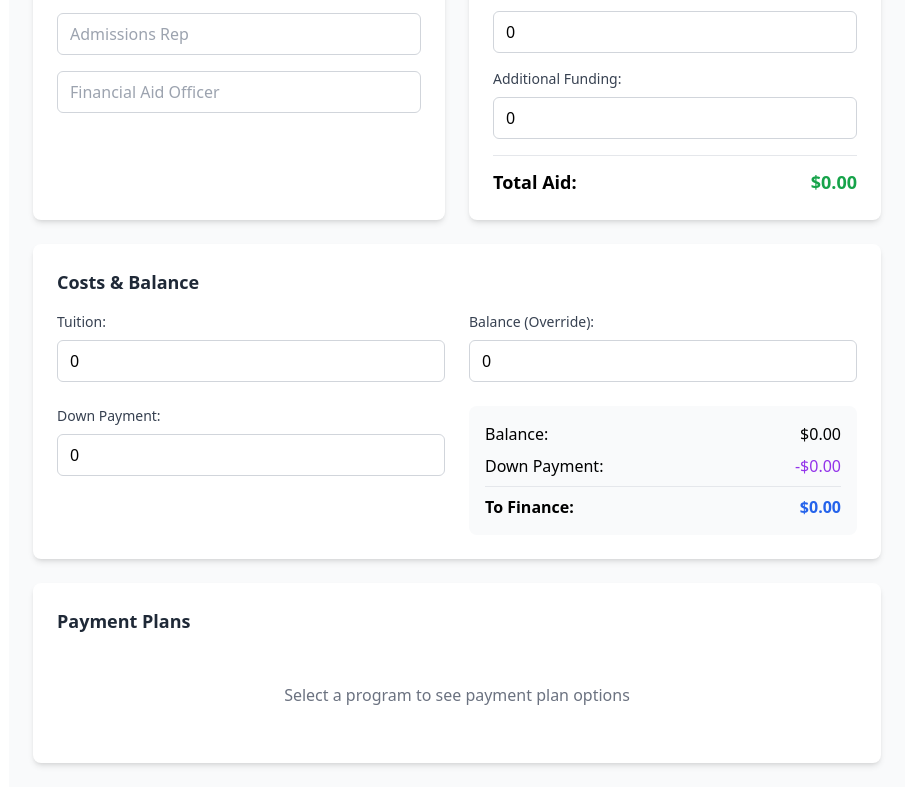
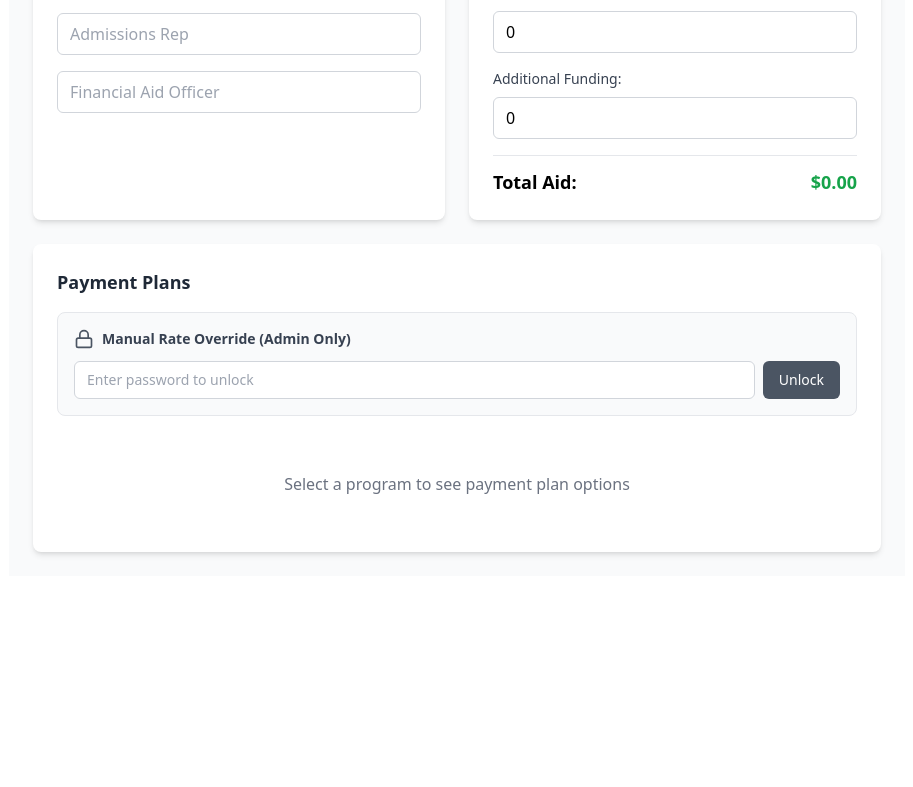
Before and after one commit to paulrsapio-maker/payment-calculator, a React (Create React App) app: page / in a window 1280 px wide. Shown: the part 525-1312 px from the top of the page, without its empty margins (183-1096 px from the left). After the commit the page ends 1101 px from the top, so only its background shows below. Built offline with nearby package versions, Linux system fonts and the light colour scheme.

Commit message:
Update App.js
Updating for manual override feature.

```diff
--- a/src/App.js
+++ b/src/App.js
@@ -1,5 +1,5 @@
 import React, { useState, useEffect } from 'react';
-import { Calculator, DollarSign, Calendar, FileText, User, Download } from 'lucide-react';
+import { Calculator, DollarSign, Calendar, FileText, User, Download, Lock, Unlock } from 'lucide-react';
 
 const PaymentPlanCalculator = () => {
   const [campusInfo, setCampusInfo] = useState({ campus: '', program: '' });
@@ -14,6 +14,18 @@ const PaymentPlanCalculator = () => {
   const [balance, setBalance] = useState(0);
   const [downPayment, setDownPayment] = useState(0);
   const [paymentPlans, setPaymentPlans] = useState([]);
+
+  // Rate override system
+  const [rateOverrideEnabled, setRateOverrideEnabled] = useState(false);
+  const [passwordInput, setPasswordInput] = useState('');
+  const [manualRates, setManualRates] = useState({
+    plan1: null,
+    plan2: null,
+    plan3: null,
+    plan4: null,
+    plan5: null
+  });
+  const OVERRIDE_PASSWORD = 'mikhail2025';
 
   // Simplified database
   const programDB = {
@@ -61,7 +73,7 @@ const PaymentPlanCalculator = () => {
       { campusId: "nce", name: "Electrician (720 Clock Hours)", duration: "9 months", weeks: 39, months: 9, tuitionCost: 16584 },
       { campusId: "nce", name: "Lab Assistant, EKG Technician/Phlebotomist", duration: "9 months", weeks: 39, months: 9, tuitionCost: 14850 },
       { campusId: "nce", name: "Medical Assistant", duration: "9 months", weeks: 39, months: 9, tuitionCost: 14065 },
-      // ATI - Fixed costs here
+      // ATI
       { campusId: "ati", name: "Automotive Technology", duration: "14 months", weeks: 61, months: 14, tuitionCost: 24530 },
       { campusId: "ati", name: "HVAC/CR", duration: "10 months", weeks: 43, months: 10, tuitionCost: 17535 },
       { campusId: "ati", name: "Electrician (720 Clock Hours)", duration: "9 months", weeks: 39, months: 9, tuitionCost: 18457 },
@@ -101,10 +113,43 @@ const PaymentPlanCalculator = () => {
     } else if (monthsBeyond <= 36) {
       baseRate = 8.9;
     } else {
-      baseRate = 9.9;  // 48+ months beyond program
+      baseRate = 9.9;
     }
     const discount = (downPct / 2) / 100;
     return Math.round(baseRate * (1 - discount) * 10) / 10;
+  };
+
+  const handlePasswordSubmit = () => {
+    if (passwordInput === OVERRIDE_PASSWORD) {
+      setRateOverrideEnabled(true);
+      setPasswordInput('');
+    } else {
+      alert('Incorrect password. Please try again.');
+      setPasswordInput('');
+    }
+  };
+
+  const handleRateOverride = (planIndex, value) => {
+    const rate = value === '' || value === null ? null : parseFloat(value);
+    setManualRates(prev => ({
+      ...prev,
+      [`plan${planIndex + 1}`]: rate
+    }));
+  };
+
+  const lockOverrides = () => {
+    setRateOverrideEnabled(false);
+  };
+
+  const clearAndLockOverrides = () => {
+    setManualRates({
+      plan1: null,
+      plan2: null,
+      plan3: null,
+      plan4: null,
+      plan5: null
+    });
+    setRateOverrideEnabled(false);
   };
 
   useEffect(() => {
@@ -116,10 +161,13 @@ const PaymentPlanCalculator = () => {
 
     const terms = [program.months, program.months + 12, program.months + 24, program.months + 36, program.months + 48];
     const plans = terms.map((termMonths, index) => {
-      const rate = calculateInterestRate(program.months, termMonths, downPaymentPercentage);
+      const manualRateKey = `plan${index + 1}`;
+      const manualRate = manualRates[manualRateKey];
+      const hasManualRate = manualRate !== null && manualRate !== undefined && !isNaN(manualRate);
+      const rate = hasManualRate ? manualRate : calculateInterestRate(program.months, termMonths, downPaymentPercentage);
       const monthlyRate = rate / 100 / 12;
+
       let monthlyPayment, totalAmount, totalInterest;
-
       if (rate === 0) {
         monthlyPayment = financeAmount / termMonths;
         totalAmount = financeAmount;
@@ -138,12 +186,13 @@ const PaymentPlanCalculator = () => {
         monthlyPayment: monthlyPayment,
         totalAmount: totalAmount,
         totalInterest: totalInterest,
-        isZeroInterest: rate === 0
+        isZeroInterest: rate === 0,
+        isManuallyOverridden: hasManualRate
       };
     });
 
     setPaymentPlans(plans);
-  }, [campusInfo.program, campusInfo.campus, balance, tuition, totalFinancialAid, costs, downPayment, financeAmount, downPaymentPercentage]);
+  }, [campusInfo.program, campusInfo.campus, balance, tuition, totalFinancialAid, costs, downPayment, financeAmount, downPaymentPercentage, manualRates]);
 
   const handleCampusInfoChange = (field, value) => {
     setCampusInfo(prev => {
@@ -295,51 +344,102 @@ const PaymentPlanCalculator = () => {
       </div>
 
       <div className="bg-white rounded-lg shadow-md p-6 mt-6">
-        <h2 className="text-lg font-semibold text-gray-800 mb-4">Costs & Balance</h2>
-        <div className="grid grid-cols-1 md:grid-cols-2 gap-6">
-          <div>
-            <label className="block text-sm font-medium text-gray-700 mb-2">Tuition:</label>
-            <input type="number" value={tuition} onChange={(e) => setTuition(parseFloat(e.target.value) || 0)}
-              className="w-full px-3 py-2 border border-gray-300 rounded-md" />
-          </div>
-          <div>
-            <label className="block text-sm font-medium text-gray-700 mb-2">Balance (Override):</label>
-            <input type="number" value={balance} onChange={(e) => setBalance(parseFloat(e.target.value) || 0)}
-              className="w-full px-3 py-2 border border-gray-300 rounded-md" placeholder={calculatedBalance.toString()} />
-          </div>
-          <div>
-            <label className="block text-sm font-medium text-gray-700 mb-2">Down Payment:</label>
-            <input type="number" value={downPayment} onChange={(e) => setDownPayment(parseFloat(e.target.value) || 0)}
-              className="w-full px-3 py-2 border border-gray-300 rounded-md" />
-          </div>
-          <div className="bg-gray-50 p-4 rounded-lg">
-            <div className="flex justify-between mb-2">
-              <span>Balance:</span>
-              <span className="font-medium">{formatCurrency(activeBalance)}</span>
-            </div>
-            <div className="flex justify-between mb-2">
-              <span>Down Payment:</span>
-              <span className="font-medium text-purple-600">-{formatCurrency(downPayment)}</span>
-            </div>
-            <div className="border-t pt-2">
-              <div className="flex justify-between font-semibold">
-                <span>To Finance:</span>
-                <span className="text-blue-600">{formatCurrency(financeAmount)}</span>
+        <h2 className="text-lg font-semibold text-gray-800 mb-4">Payment Plans</h2>
+
+        {/* Rate Override Section */}
+        <div className="mb-6">
+          {!rateOverrideEnabled ? (
+            <div className="border border-gray-200 rounded-lg p-4 bg-gray-50">
+              <div className="flex items-center gap-2 mb-3">
+                <Lock className="h-5 w-5 text-gray-600" />
+                <h3 className="text-sm font-semibold text-gray-700">Manual Rate Override (Admin Only)</h3>
+              </div>
+              <div className="flex gap-2">
+                <input
+                  type="password"
+                  value={passwordInput}
+                  onChange={(e) => setPasswordInput(e.target.value)}
+                  onKeyPress={(e) => e.key === 'Enter' && handlePasswordSubmit()}
+                  placeholder="Enter password to unlock"
+                  className="flex-1 px-3 py-2 border border-gray-300 rounded-md text-sm"
+                />
+                <button
+                  onClick={handlePasswordSubmit}
+                  className="px-4 py-2 bg-gray-600 text-white rounded-md hover:bg-gray-700 text-sm"
+                >
+                  Unlock
+                </button>
               </div>
             </div>
-          </div>
+          ) : (
+            <div className="border-2 border-green-400 rounded-lg p-4 bg-green-50">
+              <div className="flex items-center justify-between mb-3">
+                <div className="flex items-center gap-2">
+                  <Unlock className="h-5 w-5 text-green-600" />
+                  <h3 className="text-sm font-semibold text-green-800">Rate Override Active</h3>
+                </div>
+                <div className="flex gap-2">
+                  <button
+                    onClick={lockOverrides}
+                    className="px-3 py-1 bg-blue-600 text-white rounded text-sm hover:bg-blue-700"
+                  >
+                    Lock & Save
+                  </button>
+                  <button
+                    onClick={clearAndLockOverrides}
+                    className="px-3 py-1 bg-red-600 text-white rounded text-sm hover:bg-red-700"
+                  >
+                    Clear All
+                  </button>
+                </div>
+              </div>
+              {paymentPlans.length > 0 && (
+                <div className="grid grid-cols-1 md:grid-cols-3 lg:grid-cols-5 gap-2">
+                  {paymentPlans.map((plan, index) => {
+                    const program = getProgramDetails(campusInfo.program, campusInfo.campus);
+                    const defaultRate = program ? calculateInterestRate(
+                      program.months,
+                      plan.months,
+                      downPaymentPercentage
+                    ) : 0;
+
+                    return (
+                      <div key={index} className="bg-white p-2 rounded border border-green-300">
+                        <div className="text-xs font-medium text-gray-600 mb-1">
+                          {plan.months} Month Plan
+                        </div>
+                        <div className="text-xs text-gray-500 mb-1">
+                          Default: {defaultRate}%
+                        </div>
+                        <input
+                          type="number"
+                          value={manualRates[`plan${index + 1}`] ?? ''}
+                          onChange={(e) => handleRateOverride(index, e.target.value)}
+                          placeholder="Override %"
+                          step="0.1"
+                          min="0"
+                          max="99.9"
+                          className="w-full px-2 py-1 border border-gray-300 rounded text-sm"
+                        />
+                      </div>
+                    );
+                  })}
+                </div>
+              )}
+            </div>
+          )}
         </div>
-      </div>
 
-      <div className="bg-white rounded-lg shadow-md p-6 mt-6">
-        <h2 className="text-lg font-semibold text-gray-800 mb-4">Payment Plans</h2>
         {financeAmount > 0 && paymentPlans.length > 0 ? (
           <div className="grid grid-cols-1 md:grid-cols-2 lg:grid-cols-3 xl:grid-cols-5 gap-4">
             {paymentPlans.map((plan, index) => (
-              <div key={index} className={`border rounded-lg p-4 ${plan.isZeroInterest ? 'border-green-400 bg-green-50' : 'border-gray-200'}`}>
+              <div key={index} className={`border rounded-lg p-4 ${plan.isZeroInterest ? 'border-green-400 bg-green-50' : plan.isManuallyOverridden ? 'border-purple-400 bg-purple-50' : 'border-gray-200'}`}>
                 {plan.isZeroInterest && <div className="text-xs font-bold text-white bg-green-500 rounded px-2 py-1 mb-2 text-center">✨ 0% INTEREST</div>}
+                {plan.isManuallyOverridden && <div className="text-xs font-bold text-white bg-purple-500 rounded px-2 py-1 mb-2 text-center">🔧 CUSTOM RATE</div>}
                 <h3 className="font-semibold text-sm text-gray-800">{plan.description}</h3>
-                <div className="text-xs font-medium px-2 py-1 rounded text-center my-2 bg-blue-100 text-blue-800">
+                <div className={`text-xs font-medium px-2 py-1 rounded text-center my-2 ${
+                  plan.isManuallyOverridden ? 'bg-purple-100 text-purple-800' : 'bg-blue-100 text-blue-800'
+                }`}>
                   {plan.interestRate}% APR
                 </div>
                 <div className="text-xl font-bold text-blue-600 text-center">{formatCurrency(plan.monthlyPayment)}</div>
```
